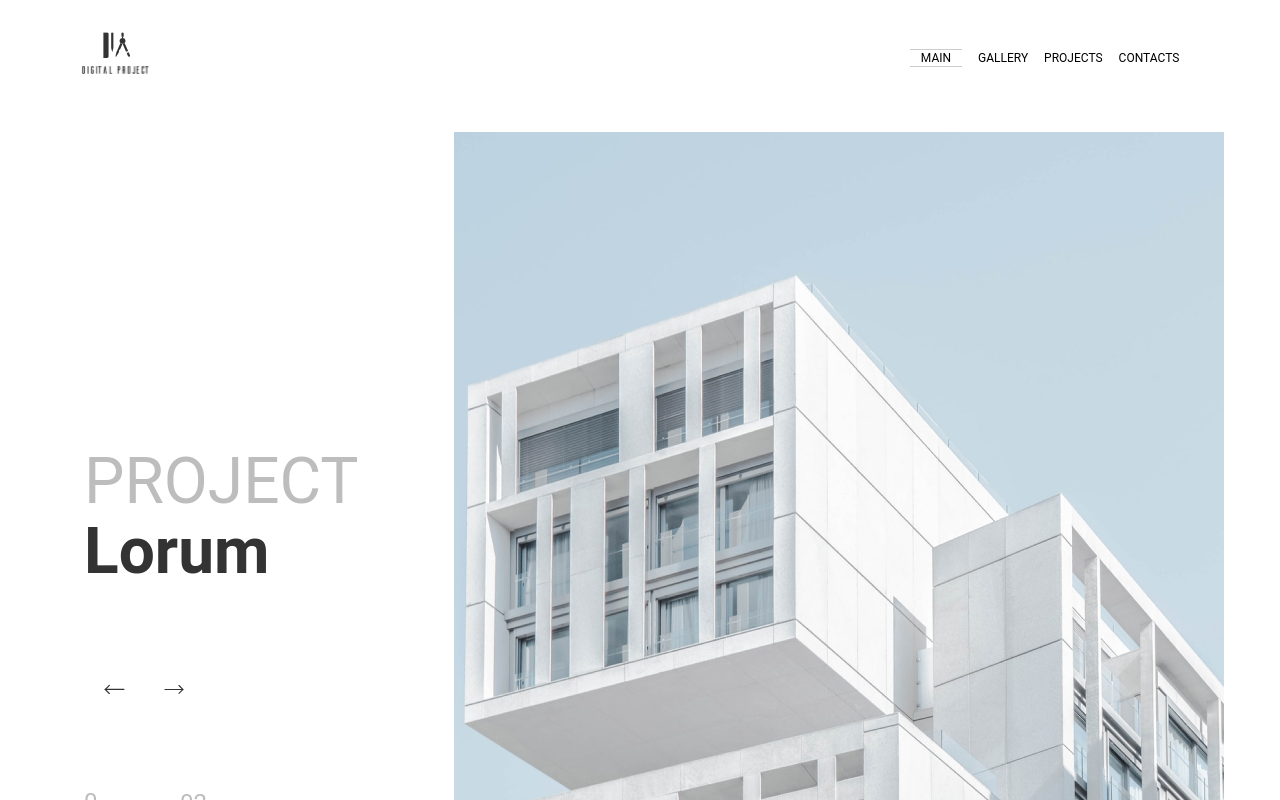
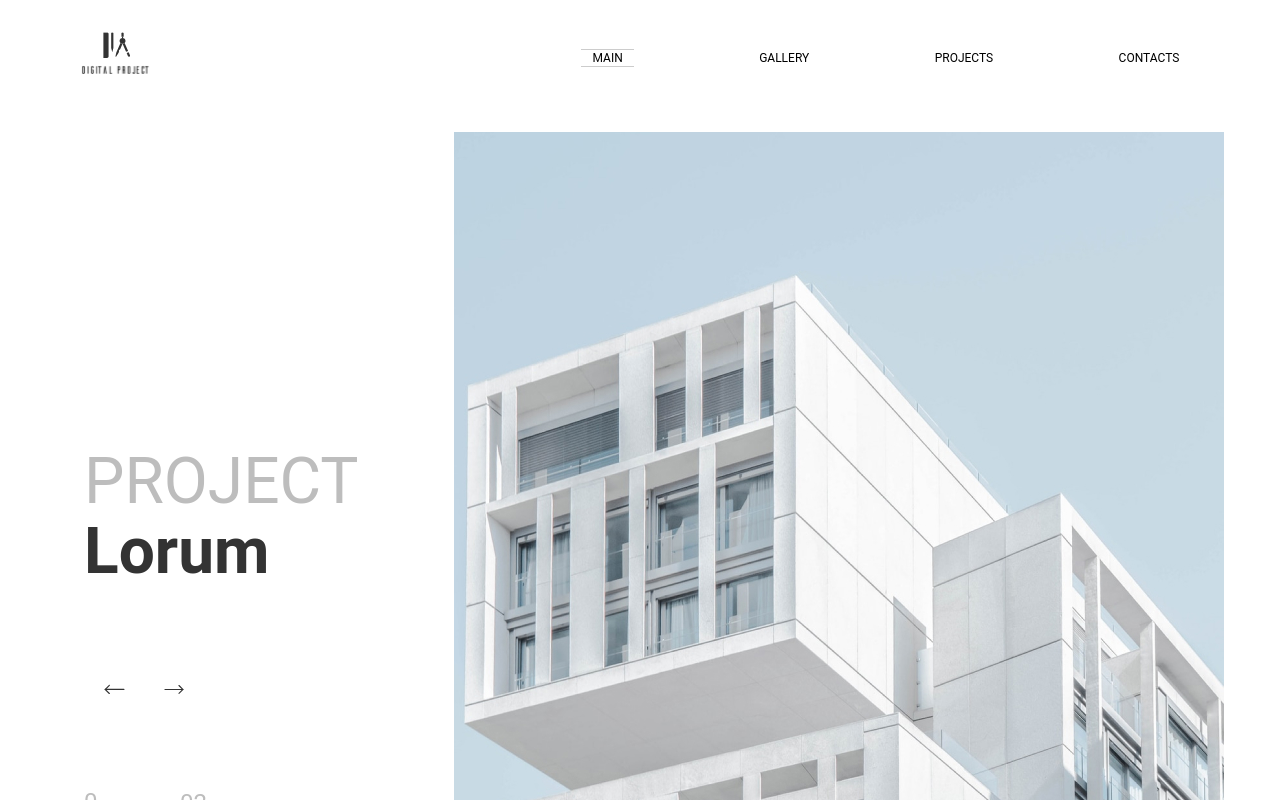
Before and after one commit to Agonsi123/LandPageDesign, a React (Vite) app: page / in a window 1280 px wide. Shown: the top 800 px of the page. Built offline with nearby package versions, Linux system fonts and the light colour scheme; a web font is replaced by a local one.

Commit message:
Update Header.jsx

```diff
--- a/src/components/Header.jsx
+++ b/src/components/Header.jsx
@@ -13,7 +13,7 @@ const Header = () => {
                     <img src={image12} alt="" />
                 </div>
                 <div className='md:static absolute md:min-h-fit min-h-[20vh] left-4 top-[8%] ml-20 mt-[-4.4rem] md:mt-2 md:w-auto flex items-center px-5 '>
-                    <ul className='flex md:flex-row md:items-center md:gap-[-9.8vw] gap-4'>
+                    <ul className='flex md:flex-row md:items-center md:gap-[9.8vw] gap-4'>
                             <li className='hover:text-blue-500 text-[8px] md:text-[12px]'>
                                 <NavLink to="/">
                                     MAIN
```
